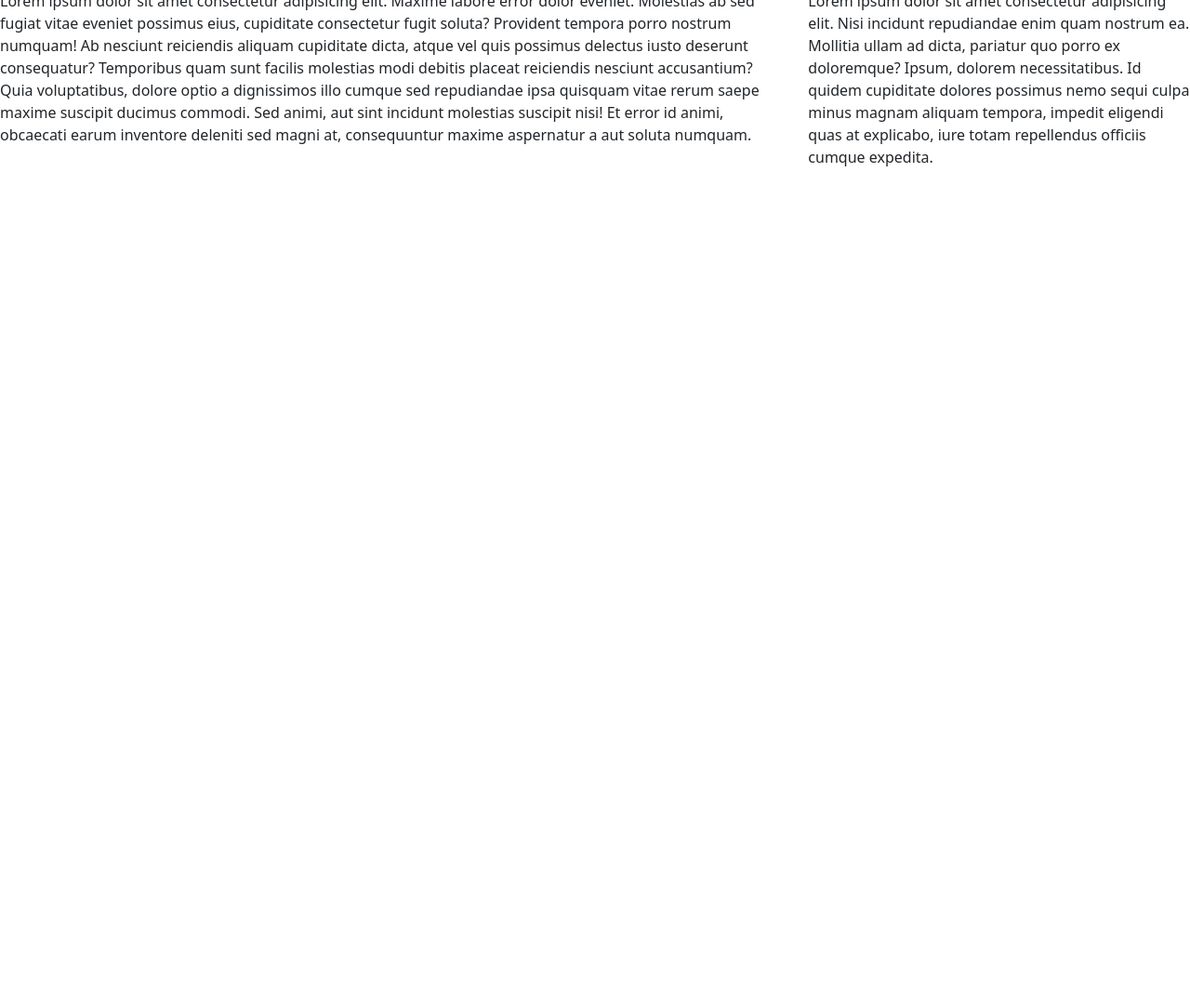
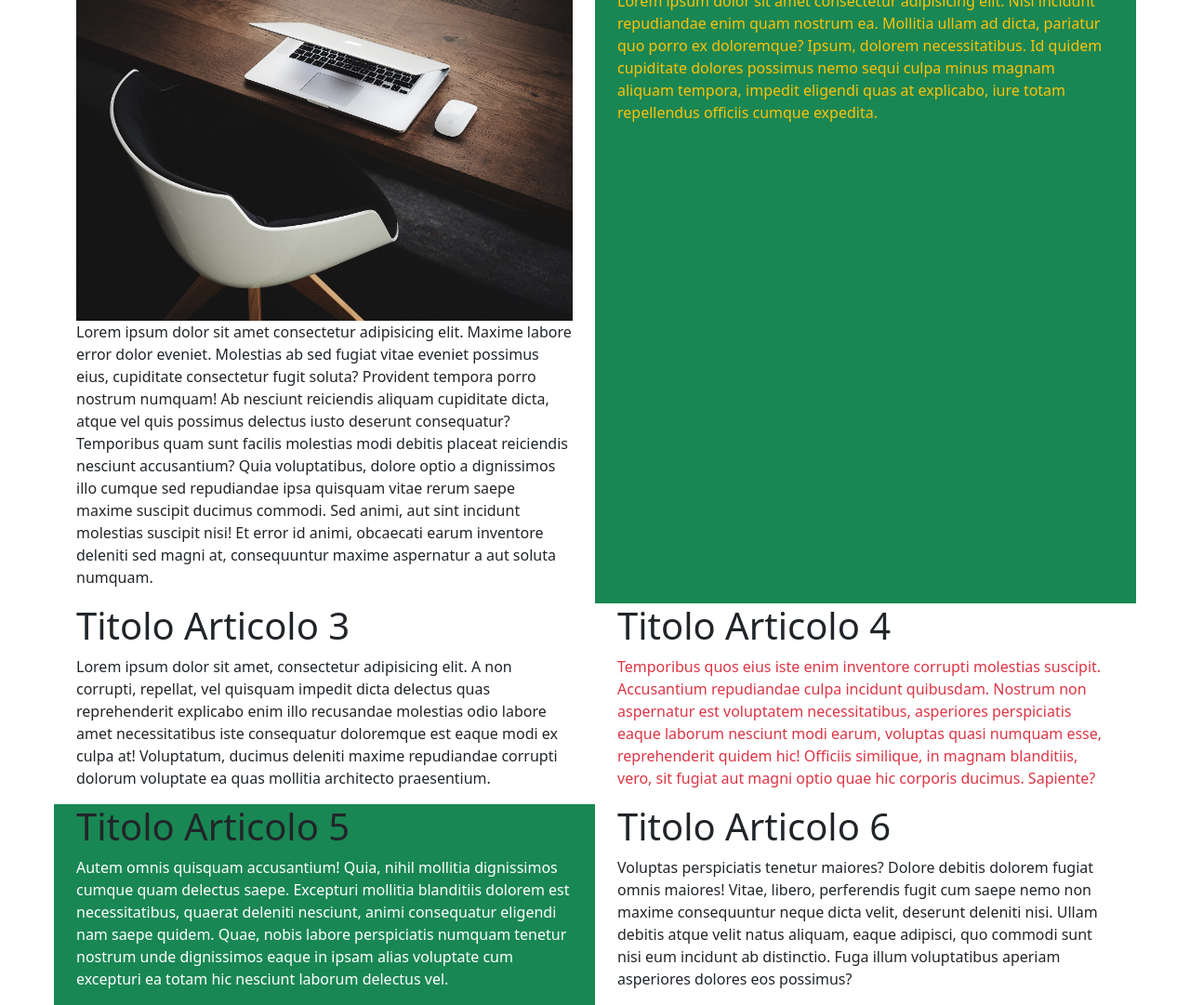
Before and after one commit to Marypink74/corsofullstack, a plain HTML site: page index.html in a window 1280 px wide. Shown: the part 67-1148 px from the top of the page at 93% size. Before the commit the page ends 800 px from the top, so only its background shows below. Drawn offline with nearby package versions, Linux system fonts and the light colour scheme.

Commit message:
Inseriti elementi di Boostrap

```diff
--- a/index.html
+++ b/index.html
@@ -8,17 +8,37 @@
     <link href="https://cdn.jsdelivr.net/npm/bootstrap@5.2.0-beta1/dist/css/bootstrap.min.css" rel="stylesheet" integrity="sha384-0evHe/X+R7YkIZDRvuzKMRqM+OrBnVFBL6DOitfPri4tjfHxaWutUpFmBp4vmVor" crossorigin="anonymous">
 </head>
 <body>
-    <div class="row">
-        <div class="col-8"> <!--col-8 vuol dire che il paragrafo prenderà lo spazio di 8 colonne sul totale di 12-->
+<div class="container"> <!-- ha lo spazio sia a destra che a sinistra-->
+
+    <div class="row gx-5"> <!--gx-5 significa che diamo uno spazio di 5 verticalmente; invece gy-5 in senso orizzontale; g-sm-1 dico che nel mobile da uno spazio e g-md-5 dico che nel medium ha 5 spazi. -->
+        <div class="col-sm-12 col-md-6"> <!--col-8 vuol dire che il paragrafo prenderà lo spazio di 8 colonne sul totale di 12; col-sm-12 significa che nei dispositivi small(cellulari) la colonna prenderà tutto lo spazio di 12 colonne; col-md-6 significa che nei dispositivi medium(tablet) la colonna prenderà lo spazio di 6 colonne-->
             <h1>Titolo Articolo 1</h1>
+            <img src="/img/sfondo.jpg" alt="" class="img-fluid"> <!--Rende Responsive(cioè si adatta) un'immagine-->
             <p>Lorem ipsum dolor sit amet consectetur adipisicing elit. Maxime labore error dolor eveniet. Molestias ab sed fugiat vitae eveniet possimus eius, cupiditate consectetur fugit soluta? Provident tempora porro nostrum numquam! Ab nesciunt reiciendis aliquam cupiditate dicta, atque vel quis possimus delectus iusto deserunt consequatur? Temporibus quam sunt facilis molestias modi debitis placeat reiciendis nesciunt accusantium? Quia voluptatibus, dolore optio a dignissimos illo cumque sed repudiandae ipsa quisquam vitae rerum saepe maxime suscipit ducimus commodi. Sed animi, aut sint incidunt molestias suscipit nisi! Et error id animi, obcaecati earum inventore deleniti sed magni at, consequuntur maxime aspernatur a aut soluta numquam.</p>
 
         </div>
-        <div class="col">
+        <div class="col bg-success"> <!--bg da il colore di sfondo verde(success) in questo caso all'articolo 2-->
             <h1>Titolo Articolo 2</h1>
-            <p>Lorem ipsum dolor sit amet consectetur adipisicing elit. Nisi incidunt repudiandae enim quam nostrum ea. Mollitia ullam ad dicta, pariatur quo porro ex doloremque? Ipsum, dolorem necessitatibus. Id quidem cupiditate dolores possimus nemo sequi culpa minus magnam aliquam tempora, impedit eligendi quas at explicabo, iure totam repellendus officiis cumque expedita.</p>
+            <p class="text-warning">Lorem ipsum dolor sit amet consectetur adipisicing elit. Nisi incidunt repudiandae enim quam nostrum ea. Mollitia ullam ad dicta, pariatur quo porro ex doloremque? Ipsum, dolorem necessitatibus. Id quidem cupiditate dolores possimus nemo sequi culpa minus magnam aliquam tempora, impedit eligendi quas at explicabo, iure totam repellendus officiis cumque expedita.</p>
+        </div>
+        <div class="col-sm-12 col-md-6">
+            <h1>Titolo Articolo 3</h1>
+            <p>Lorem ipsum dolor sit amet, consectetur adipisicing elit. A non corrupti, repellat, vel quisquam impedit dicta delectus quas reprehenderit explicabo enim illo recusandae molestias odio labore amet necessitatibus iste consequatur doloremque est eaque modi ex culpa at! Voluptatum, ducimus deleniti maxime repudiandae corrupti dolorum voluptate ea quas mollitia architecto praesentium.</p>
+        </div>
+        <div class="col-sm-12 col-md-6 bg-ligth">
+            <h1>Titolo Articolo 4</h1>
+            <p class="text-danger">Temporibus quos eius iste enim inventore corrupti molestias suscipit. Accusantium repudiandae culpa incidunt quibusdam. Nostrum non aspernatur est voluptatem necessitatibus, asperiores perspiciatis eaque laborum nesciunt modi earum, voluptas quasi numquam esse, reprehenderit quidem hic! Officiis similique, in magnam blanditiis, vero, sit fugiat aut magni optio quae hic corporis ducimus. Sapiente?</p>
+        </div>
+        <div class="col-sm-12 col-md-6 bg-success">
+            <h1>Titolo Articolo 5</h1>
+            <p class="text-white">Autem omnis quisquam accusantium! Quia, nihil mollitia dignissimos cumque quam delectus saepe. Excepturi mollitia blanditiis dolorem est necessitatibus, quaerat deleniti nesciunt, animi consequatur eligendi nam saepe quidem. Quae, nobis labore perspiciatis numquam tenetur nostrum unde dignissimos eaque in ipsam alias voluptate cum excepturi ea totam hic nesciunt laborum delectus vel.</p>
+        </div>
+        <div class="col-sm-12 col-md-6">
+            <h1>Titolo Articolo 6</h1>
+            <p>Voluptas perspiciatis tenetur maiores? Dolore debitis dolorem fugiat omnis maiores! Vitae, libero, perferendis fugit cum saepe nemo non maxime consequuntur neque dicta velit, deserunt deleniti nisi. Ullam debitis atque velit natus aliquam, eaque adipisci, quo commodi sunt nisi eum incidunt ab distinctio. Fuga illum voluptatibus aperiam asperiores dolores eos possimus?</p>
         </div>
     </div>
+</div>
 
     <script src="https://cdn.jsdelivr.net/npm/bootstrap@5.2.0-beta1/dist/js/bootstrap.bundle.min.js" integrity="sha384-pprn3073KE6tl6bjs2QrFaJGz5/SUsLqktiwsUTF55Jfv3qYSDhgCecCxMW52nD2" crossorigin="anonymous"></script>
 </body>
```
Also changed, not shown: img/sfondo.jpg (added).
